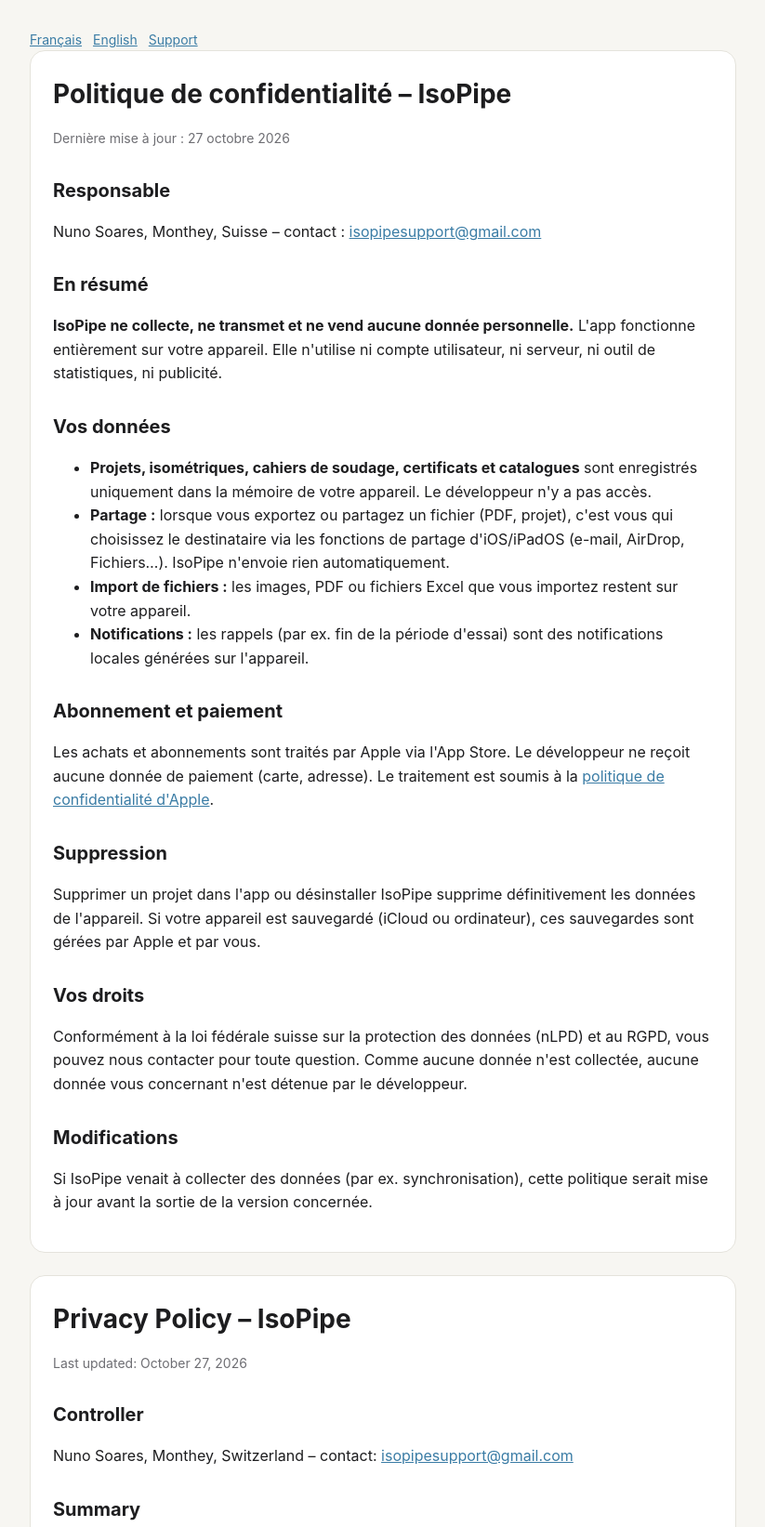
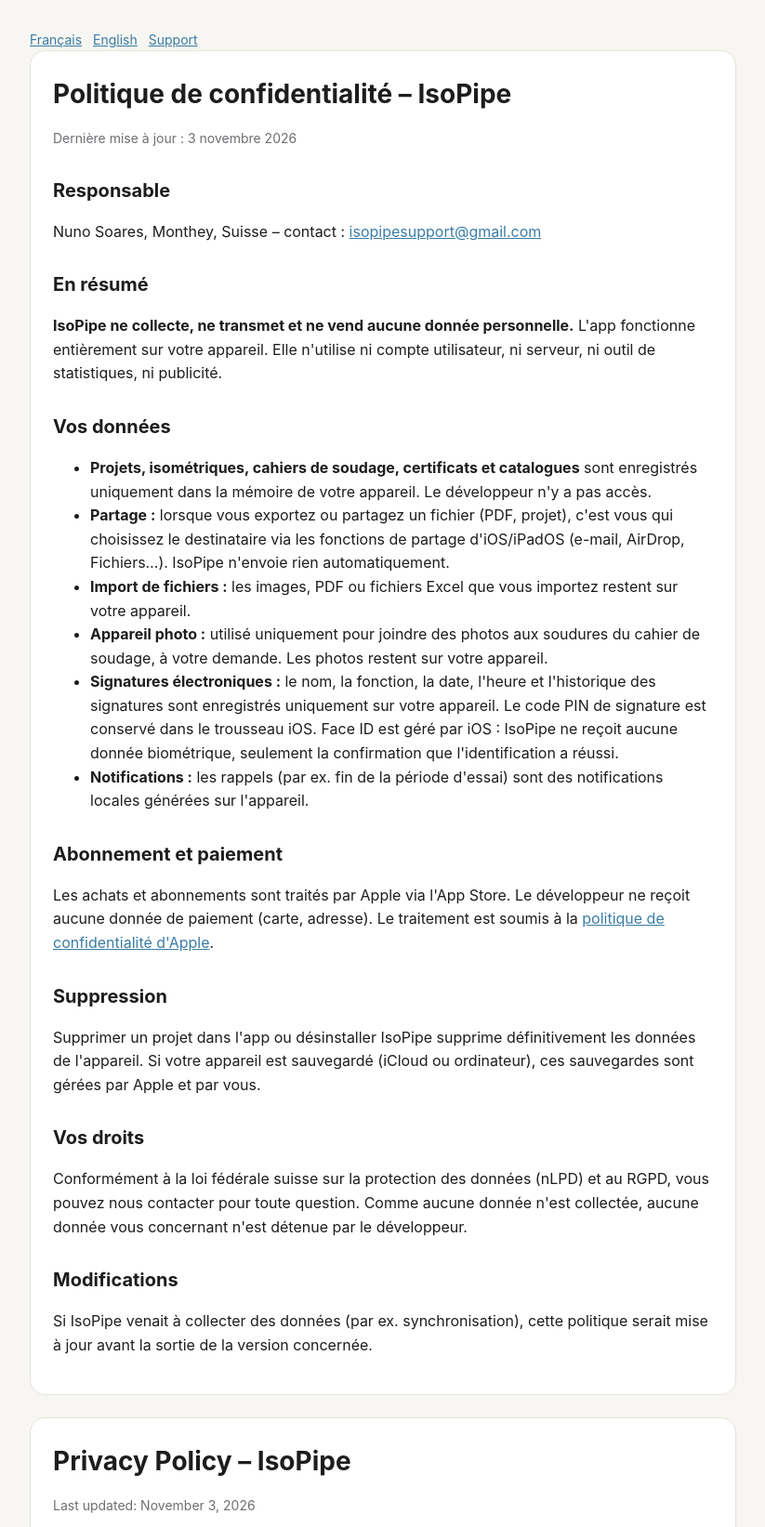
Before and after one commit to nuno-18-eng/isopipe, a plain HTML site: page privacy.html in a window 1280 px wide. Shown: the top 1643 px of the page at 93% size, without its empty margins (228-1051 px from the left). Drawn offline with Linux system fonts and the light colour scheme.

Commit message:
Politique de confidentialité : appareil photo et signatures électroniques

```diff
--- a/privacy.html
+++ b/privacy.html
@@ -20,7 +20,7 @@
 
 <section class="card" id="fr">
 <h1>Politique de confidentialité – IsoPipe</h1>
-<p class="muted">Dernière mise à jour : 27 octobre 2026</p>
+<p class="muted">Dernière mise à jour : 3 novembre 2026</p>
 
 <h2>Responsable</h2>
 <p>Nuno Soares, Monthey, Suisse – contact : <a href="mailto:isopipesupport@gmail.com">isopipesupport@gmail.com</a></p>
@@ -33,6 +33,8 @@
   <li><strong>Projets, isométriques, cahiers de soudage, certificats et catalogues</strong> sont enregistrés uniquement dans la mémoire de votre appareil. Le développeur n'y a pas accès.</li>
   <li><strong>Partage :</strong> lorsque vous exportez ou partagez un fichier (PDF, projet), c'est vous qui choisissez le destinataire via les fonctions de partage d'iOS/iPadOS (e-mail, AirDrop, Fichiers…). IsoPipe n'envoie rien automatiquement.</li>
   <li><strong>Import de fichiers :</strong> les images, PDF ou fichiers Excel que vous importez restent sur votre appareil.</li>
+  <li><strong>Appareil photo :</strong> utilisé uniquement pour joindre des photos aux soudures du cahier de soudage, à votre demande. Les photos restent sur votre appareil.</li>
+  <li><strong>Signatures électroniques :</strong> le nom, la fonction, la date, l'heure et l'historique des signatures sont enregistrés uniquement sur votre appareil. Le code PIN de signature est conservé dans le trousseau iOS. Face ID est géré par iOS : IsoPipe ne reçoit aucune donnée biométrique, seulement la confirmation que l'identification a réussi.</li>
   <li><strong>Notifications :</strong> les rappels (par ex. fin de la période d'essai) sont des notifications locales générées sur l'appareil.</li>
 </ul>
 
@@ -51,7 +53,7 @@
 
 <section class="card" id="en" lang="en">
 <h1>Privacy Policy – IsoPipe</h1>
-<p class="muted">Last updated: October 27, 2026</p>
+<p class="muted">Last updated: November 3, 2026</p>
 
 <h2>Controller</h2>
 <p>Nuno Soares, Monthey, Switzerland – contact: <a href="mailto:isopipesupport@gmail.com">isopipesupport@gmail.com</a></p>
@@ -64,6 +66,8 @@
   <li><strong>Projects, isometrics, weld logs, certificates and catalogues</strong> are stored only on your device. The developer has no access to them.</li>
   <li><strong>Sharing:</strong> when you export or share a file (PDF, project), you choose the recipient through the iOS/iPadOS share features (email, AirDrop, Files…). IsoPipe sends nothing automatically.</li>
   <li><strong>File import:</strong> images, PDFs or Excel files you import stay on your device.</li>
+  <li><strong>Camera:</strong> used only to attach photos to welds in the weld log, at your request. Photos stay on your device.</li>
+  <li><strong>Electronic signatures:</strong> the signer's name, role, date, time and signature history are stored only on your device. The signing PIN is kept in the iOS Keychain. Face ID is handled by iOS: IsoPipe receives no biometric data, only confirmation that authentication succeeded.</li>
   <li><strong>Notifications:</strong> reminders (e.g. end of free trial) are local notifications generated on the device.</li>
 </ul>
 
```
